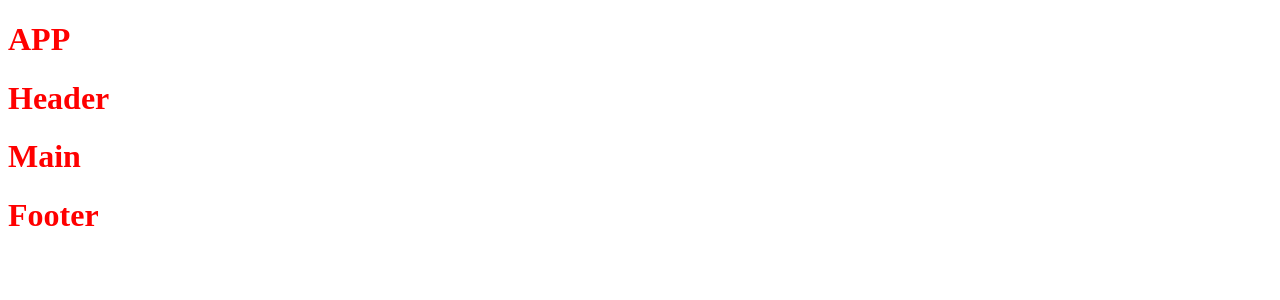
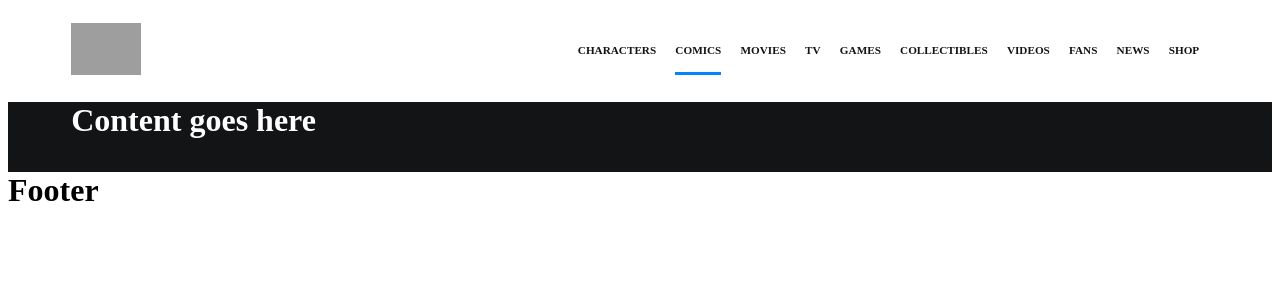
Before and after one commit to Devfrank94/vite-comics, a Vue app: page / in a window 1280 px wide. Shown: the top 300 px of the page. Built offline with nearby package versions, Linux system fonts and the light colour scheme; grey boxes are pictures that could not be loaded.

Commit message:
end header

```diff
--- a/index.html
+++ b/index.html
@@ -2,9 +2,9 @@
 <html lang="en">
   <head>
     <meta charset="UTF-8" />
-    <link rel="icon" type="image/svg+xml" href="/vite.svg" />
+    <link rel="icon" type="image/svg+xml" href="/src/assets/img/favicon.ico" />
     <meta name="viewport" content="width=device-width, initial-scale=1.0" />
-    <title>Nome Progetto</title>
+    <title>Vite DC Comics</title>
   </head>
   <body>
     <div id="app"></div>
--- a/src/App.vue
+++ b/src/App.vue
@@ -15,7 +15,7 @@ export default {
 }
 </script>
 <template>
-  <h1>APP</h1>
+
 
   <Header />
 
--- a/src/components/Header.vue
+++ b/src/components/Header.vue
@@ -1,11 +1,11 @@
 <script>
 // per importare dati dalla cartella data in cui ci sono database
-// import {mainMenu} from "../data/menus";
+import {mainMenu} from "../data/menus";
 export default {
   name: "Header",
   data(){
     return{
-      // mainMenu
+      mainMenu
     }
   }
 }
@@ -13,13 +13,54 @@ export default {
 
 <template>
 
-<h1>Header</h1>
+<div class="container">
+  <header class="d-flex j-cont-bet al-item-cent ">
+    <div class="logo">
+      <img src="../assets/img/dc-logo.png" alt="Logo DC">
+    </div>
+    <nav>
+      <ul class="d-flex">
+        <li v-for="(link, index) in mainMenu" :key="index">
+          <a :href="link.href" :class="{'active' : link.isActive}">{{link.text}}</a>
+        </li>
+      </ul>
+    </nav>
+  </header>
+</div>
 
 </template>
 
 <!-- Al'interno del tag style dobbiamo scrivere lang="scss" per poter utilizzare sass all'interno -->
 <style lang="scss" scoped>
+@use '../scss/main.scss' as *;
 
-@use '../scss/main.scss';
+header{
+  margin: 1rem 0;
+  height: 70px;
+    .logo{
+      min-width: 50px;
+      max-width: 70px;
+      margin-bottom: 2rem;
+      margin-top: 2rem;
+    }
+
+    ul{
+
+      a{
+        display: inline-block;
+        margin: 0 .6rem;
+        padding-top: 1rem;
+        padding-bottom: 1rem;
+        text-transform: uppercase;
+        color: $fmblack;
+        font-size: .7rem;
+        font-weight: 700;
+        &:hover,
+        &.active{
+          border-bottom: 3px solid $fmcyan;
+        }
+      }
+    }
+  }
 
 </style>
--- a/src/components/Main.vue
+++ b/src/components/Main.vue
@@ -10,7 +10,16 @@ export default {
 
 </script>
 <template>
-  <h1>Main</h1>
+
+  <body class="ht-70">
+
+    <div class="container d-flex j-cont-cent">
+
+    <h1>  Content goes here  </h1>
+
+    </div>
+
+  </body>
 
 
 
@@ -19,6 +28,14 @@ export default {
 
 <style lang="scss" scoped>
 
-  @use '../scss/main.scss';
+  @use '../scss/main.scss' as *;
+
+  body{
+    background-color: $fmblack;
+  }
+
+  h1{
+    color: white;
+  }
 
 </style>
--- a/src/scss/main.scss
+++ b/src/scss/main.scss
@@ -4,3 +4,4 @@
 @import './partials/mixin';
 @import './partials/typography';
 @import './partials/vars';
+@import './partials/utilities';
--- a/src/scss/partials/_general.scss
+++ b/src/scss/partials/_general.scss
@@ -1,5 +1,17 @@
-@use './vars' as *;
+// @use './vars' as *;
 
-h1{
-  color: $primary-color;
+*{
+  margin: 0;
+  padding: 0;
+  box-sizing: border-box;
 }
+
+img{
+  max-width: 100%;
+}
+
+.container{
+  width: 90%;
+  max-width: 1200px;
+  margin: 0 auto;
+}
--- a/src/scss/partials/_typography.scss
+++ b/src/scss/partials/_typography.scss
@@ -0,0 +1,9 @@
+// @use './vars' as *;
+
+a{
+  text-decoration: none;
+}
+
+li{
+  list-style: none;
+}
--- /dev/null
+++ b/src/scss/partials/_utilities.scss
@@ -0,0 +1,67 @@
+// @use "./vars" as *;
+
+// Classe ht
+.ht{
+  // La & riprende il nome della classe genitore, scrivendo accanto una stringa specifichiamo tutte le variazioni della classe genitore, ad esempio il primo &-0 significa che la classe ht-0 avrà la regola height: 0; e così via
+  &-0{
+    height: 0;
+  }
+  &-10{
+    height: 10px;
+  }
+  &-20{
+    height: 20px;
+  }
+  &-50{
+    height: 50px;
+  }
+  &-70{
+    height: 70px;
+  }
+  &-100{
+    height: 100px;
+  }
+}
+
+.test{
+  background-color: rgba(255, 0, 0, 0.555);
+  border: 1px solid black;
+}
+
+.test2{
+  background-color: rgba(0, 0, 255, 0.448);
+  border: 1px solid black;
+}
+
+.test3{
+  background-color: rgba(0, 128, 0, 0.57);
+  border: 1px solid black;
+}
+
+.d-flex{
+  display: flex;
+}
+
+.j-cont-aro{
+  justify-content: space-around;
+}
+
+.j-cont-bet{
+  justify-content: space-between;
+}
+
+.al-item-cent{
+  align-items: center;
+}
+
+.j-cont-start{
+  justify-content: flex-start;
+}
+
+.j-cont-end{
+  justify-content: flex-end;
+}
+
+.flex-dir-col{
+  flex-direction: column;
+}
--- a/src/scss/partials/_vars.scss
+++ b/src/scss/partials/_vars.scss
@@ -1 +1,7 @@
-$primary-color: red;
+// Palette colori
+
+$fmblack:#131415;
+$fmwhite:#f9fafa;
+$fmcyan:#0483fb;
+$fmsky:#5ab5f6;
+$fmgray:#808080;
```
